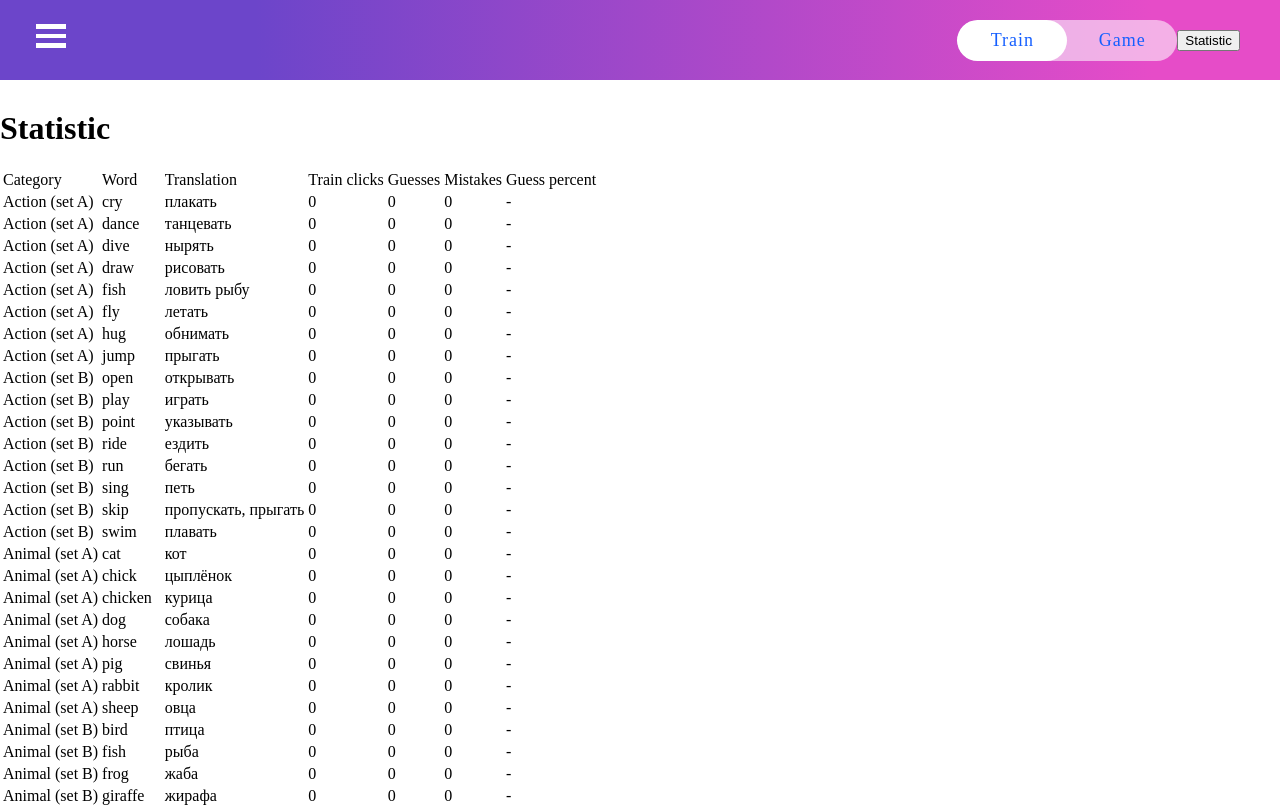
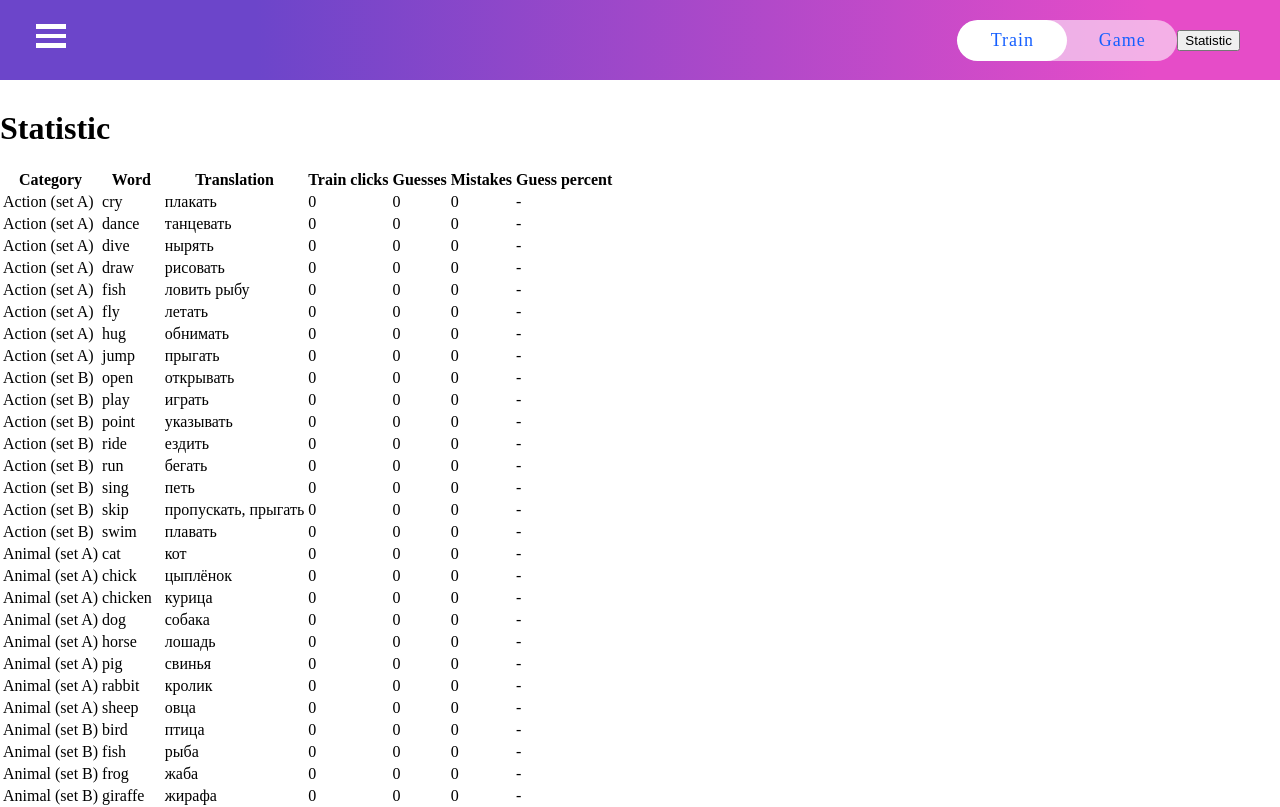
Before and after one commit to Blazhkomikhail/legendary-carnival, a React app: page /statistic in a window 1280 px wide. Shown: the top 807 px of the page. Built offline with nearby package versions, Linux system fonts and the light colour scheme.

Commit message:
feat: add sort feature to statistic page

```diff
--- a/src/Statistic/Statistic.tsx
+++ b/src/Statistic/Statistic.tsx
@@ -1,106 +1,115 @@
-import React from "react";
+import React, { ReactNode, useState, useMemo } from "react";
 import { categoryData, cardSets } from '../assets/cards';
 import type { DefaultRootState } from 'react-redux';
 
 interface IStorageItem {
   id: number,
+  category: string,
   word: string,
   translation: string,
-  statistic: {
-    trainClickCount: number,
-    game: {
-      successCount: number,
-      errorCount: number
-    }
-  }
+  trainClick: number,
+  guesses: number,
+  mistakes: number
 }
 
-interface IStorageSet {
-  id: number,
-  categoryName: string,
-  items: Array<IStorageItem>
-}
-
-const getStorageData = (): Array<IStorageSet>  => {
+const getStorageData = (): Array<IStorageItem>  => {
   return JSON.parse(localStorage.getItem('statistic'));
 }
 
-export const updateStatistic = (id: number, mode: DefaultRootState, isMatched: boolean | null = null) => {
-  const sets = getStorageData();
+export const updateStatistic = (
+  id: number,
+  mode: DefaultRootState,
+  isMatched: boolean | null = null
+  ) => {
+  const items = getStorageData();
 
-  sets.forEach(set => {
-    set.items.forEach(item => {
+  items.forEach(item => {
       if (item.id !== id) return;
 
       if (mode === 'TRAIN') {
-        item.statistic.trainClickCount += 1;
+        item.trainClick += 1;
       } else {
         isMatched ?
-          item.statistic.game.successCount += 1 :
-          item.statistic.game.errorCount += 1;
+          item.guesses += 1 :
+          item.mistakes += 1;
       }
     })
-  })
-  localStorage.setItem('statistic', JSON.stringify(sets));
+  localStorage.setItem('statistic', JSON.stringify(items));
 }
 
-export const Statistic = () => {
+const createTableBody = (items: Array<IStorageItem>): Array<ReactNode> => {
+  return items.map((item: IStorageItem) => {
+    return (
+      <tr key={item.id}>
+        <td>{item.category}</td>
+        <td>{item.word}</td>
+        <td>{item.translation}</td>
+        <td>{item.trainClick}</td>
+        <td>{item.guesses}</td>
+        <td>{item.mistakes}</td>
+        <td>{
+          item.guesses === 0 || item.mistakes === 0 ?
+          '-' : (item.guesses /
+          (item.guesses + item.mistakes) * 100).toFixed()
+          + '%'
+        }</td>
+      </tr>
+    )
+  })
+}
+
+const createStorageData = () => {
 
   const storageData = cardSets.map(set => {
-    return {
-      id: set.id,
-      categoryName: categoryData.find(cat => cat.id === set.id).name,
-      items: set.items.map(item => {
+    return set.items.map(item => {
         return {
+          category: categoryData.find(cat => cat.id === set.id).name,
           id: item.id,
           word: item.word,
           translation: item.translation,
-          statistic: {
-            trainClickCount: 0,
-            game: {
-              successCount: 0,
-              errorCount: 0
-            },
-          }
+          trainClick: 0,
+          guesses: 0,
+          mistakes: 0
         }
       })
-    }
-  })
+    })
+  const flated = [].concat.apply([], storageData); //TO DO: replace by flat(). Add es9 permission
+  return flated;
+}
+
+
+export const Statistic = () => {
+  const storageData = createStorageData();
+  const [sortConfig, setSortConfig] = useState({key: null, direction: 'ascending'});
 
   if (!localStorage.getItem('statistic')) {
     localStorage.setItem('statistic', JSON.stringify(storageData));
   }
 
-  const createTableBody = () => {
-    const categorySets = getStorageData();
-    return (
-      <>
-        {
-          categorySets.map((set: IStorageSet) => {
-          return (
-            set.items.map(item => {
-              return (
-                <tr key={set.id + item.id}>
-                  <td>{set.categoryName}</td>
-                  <td>{item.word}</td>
-                  <td>{item.translation}</td>
-                  <td>{item.statistic.trainClickCount}</td>
-                  <td>{item.statistic.game.successCount}</td>
-                  <td>{item.statistic.game.errorCount}</td>
-                  <td>{
-                    item.statistic.game.successCount === 0 || item.statistic.game.errorCount === 0 ?
-                    '-' : (item.statistic.game.successCount /
-                    (item.statistic.game.successCount + item.statistic.game.errorCount) * 100).toFixed()
-                    + '%'
-                  }</td>
-                </tr>
-              )
-            })
-          )
-        })
-       }
-      </>
-    )
+  const items = getStorageData();
+  let sortedItems: Array<IStorageItem>;
+
+  useMemo(() => {
+    sortedItems = [...items];
+    sortedItems.sort((a, b) => {
+      if ((a as any)[sortConfig.key] < (b as any)[sortConfig.key]) {
+        return sortConfig.direction === 'ascending' ? 1 : -1;
+      }
+      if ((a as any)[sortConfig.key] > (b as any)[sortConfig.key]) {
+        return sortConfig.direction === 'ascending' ? -1 : 1;
+      }
+      return 0;
+    })
+  },[items, sortConfig])
+
+
+  const requestSort = (key: string) => {
+    let direction = 'ascending';
+    console.log(sortConfig.key);
+    if (sortConfig.key === key && sortConfig.direction === 'ascending') {
+      direction = 'descending';
+    }
+    setSortConfig({ key, direction });
   }
 
   return (
@@ -110,17 +119,17 @@ export const Statistic = () => {
         <table>
           <thead>
             <tr>
-              <td>Category</td>
-              <td>Word</td>
-              <td>Translation</td>
-              <td>Train clicks</td>
-              <td>Guesses</td>
-              <td>Mistakes</td>
-              <td>Guess percent</td>
+              <th onClick={() => requestSort('category')} >Category</th>
+              <th onClick={() => requestSort('word')} >Word</th>
+              <th onClick={() => requestSort('translation')} >Translation</th>
+              <th onClick={() => requestSort('trainClick')} >Train clicks</th>
+              <th onClick={() => requestSort('guesses')} >Guesses</th>
+              <th onClick={() => requestSort('mistakes')} >Mistakes</th>
+              <th onClick={() => requestSort('percent')} >Guess percent</th>
             </tr>
           </thead>
           <tbody>
-            {createTableBody()}
+            {createTableBody(sortedItems)}
           </tbody>
         </table>
       </div>
```
